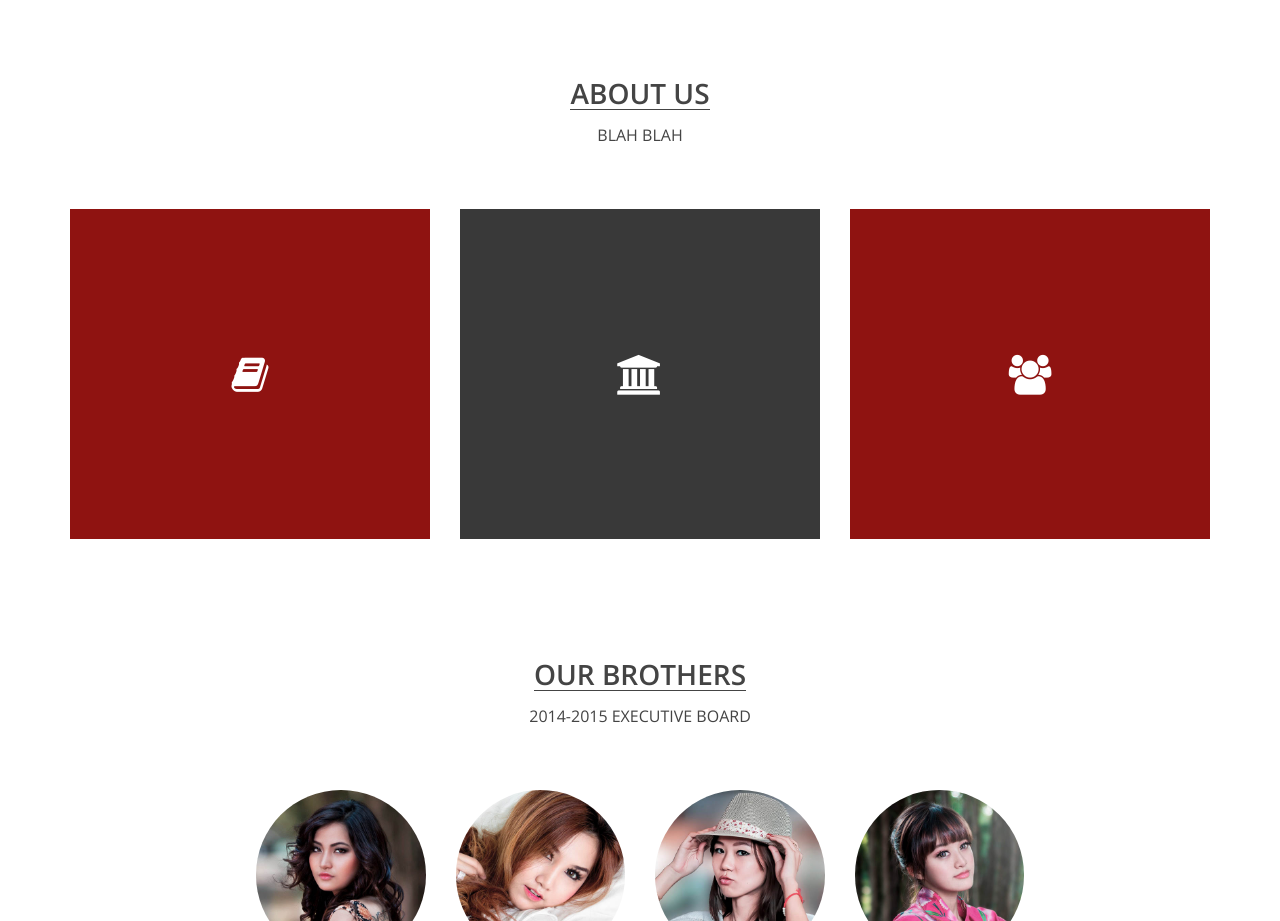
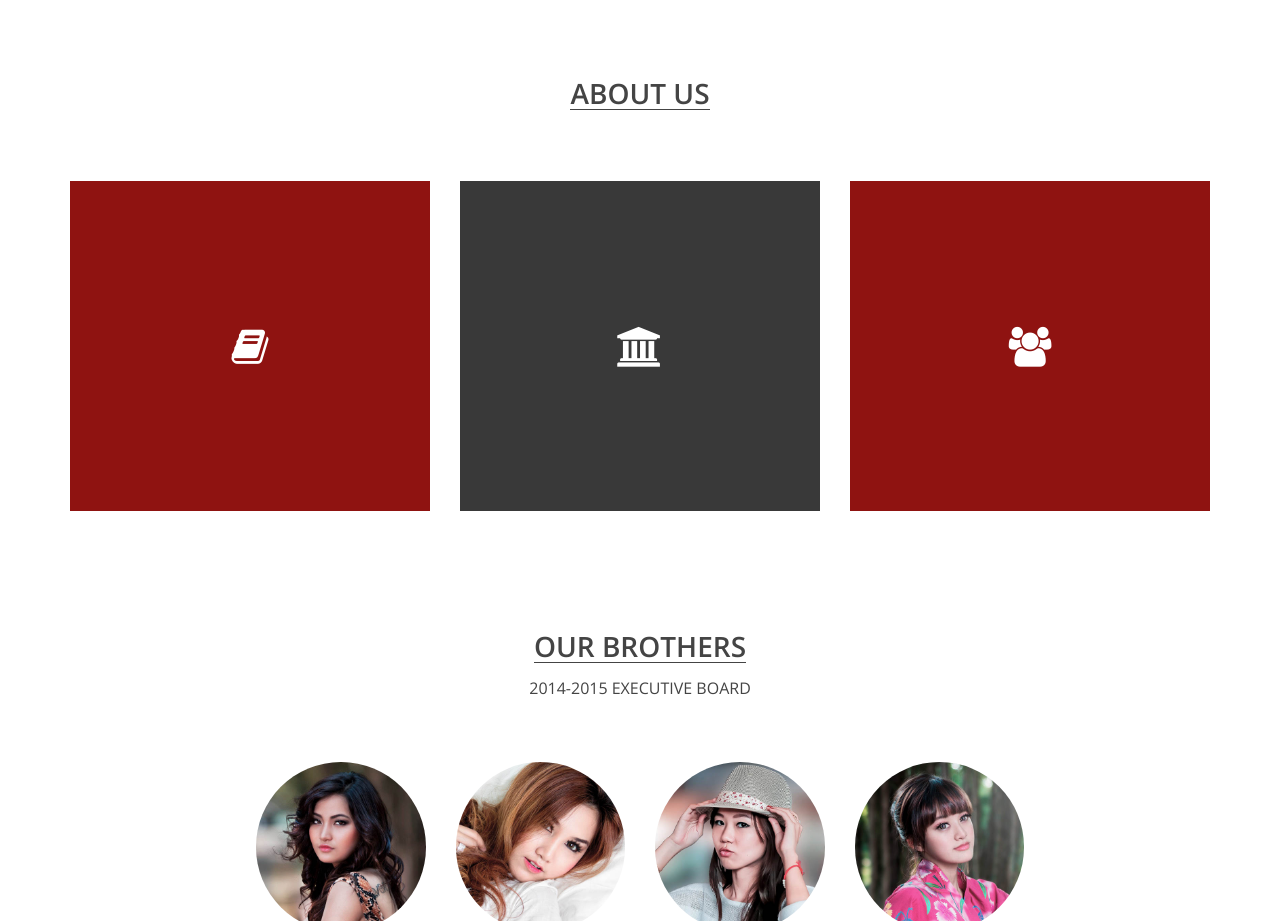
Before and after one commit to adammontenegro/thisistheactualoxrepository, a plain HTML site: page index.html in a window 1280 px wide. Shown: the part 780-1701 px from the top of the page. Drawn offline with nearby package versions, Linux system fonts and the light colour scheme; some packages are replaced by stand-ins of ours.

Commit message:
Removed blah text

```diff
--- a/index.html
+++ b/index.html
@@ -122,7 +122,7 @@
                 <div class="row">
                     <div class="heading-section col-md-12 text-center">
                         <h2>About Us</h2>
-                        <p>blah blah</p>
+                        <p></p>
                     </div> <!-- /.heading-section -->
                 </div> <!-- /.row -->
                 <div class="row">
```
